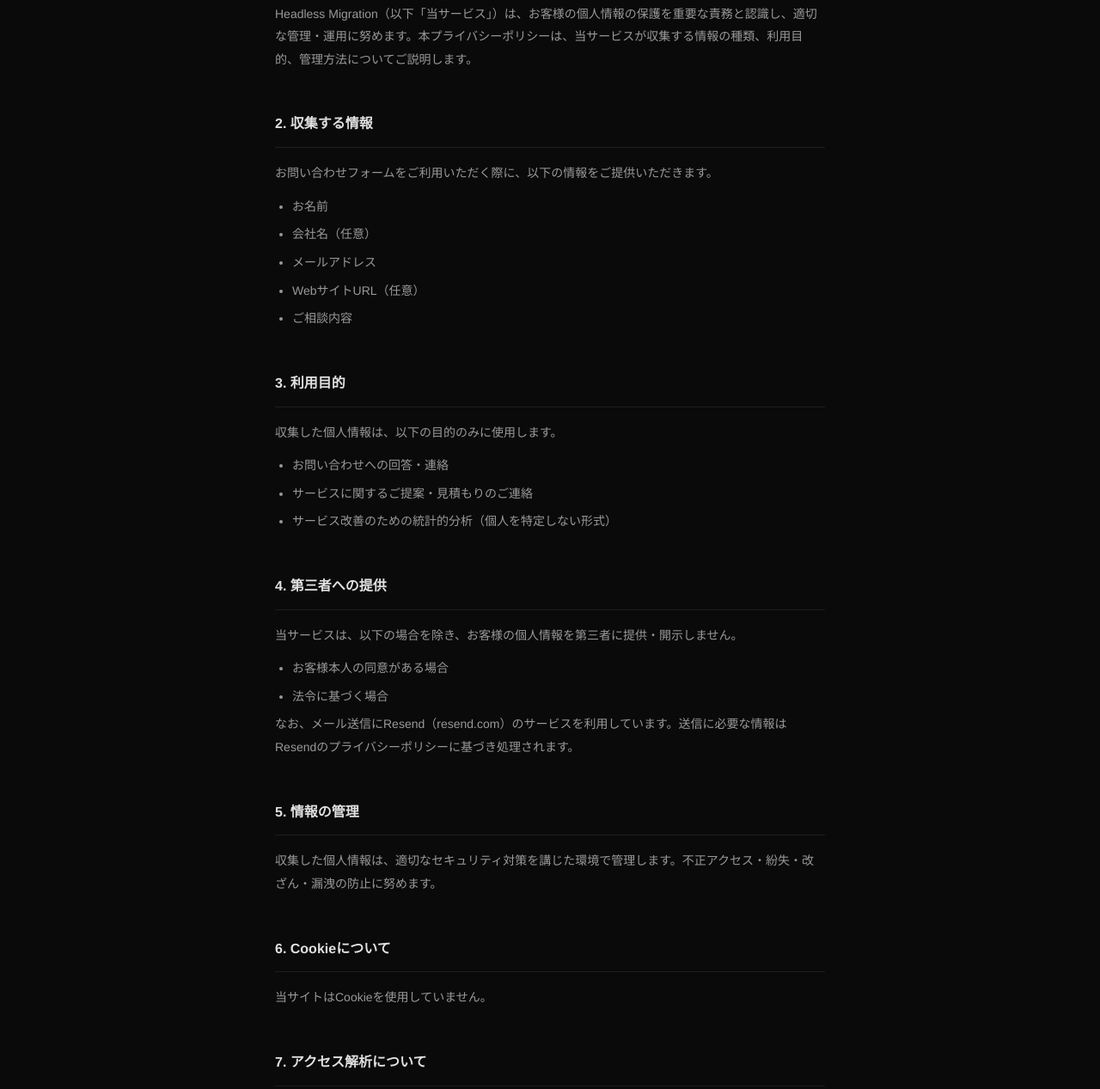
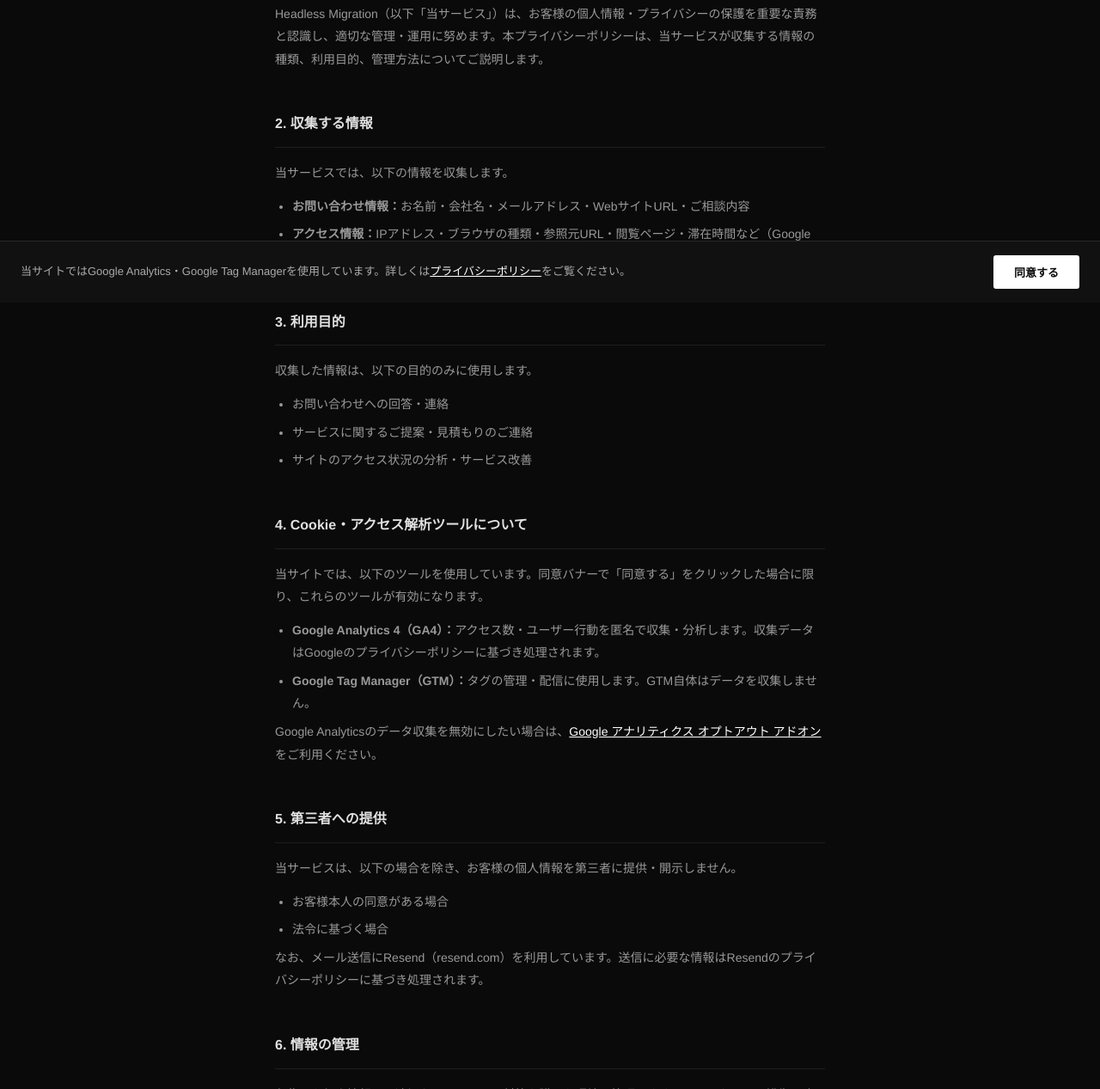
Before and after one commit to yukaokuyama/wpgrad-lp, a website: page privacy/index.html in a window 1280 px wide. Shown: the part 448-1715 px from the top of the page at 86% size. Drawn offline with Linux system fonts and the light colour scheme.

Commit message:
Add GTM/GA4, cookie consent banner, update privacy policy

```diff
--- /dev/null
+++ b/js/consent.js
@@ -0,0 +1,56 @@
+(function () {
+  var STORAGE_KEY = 'hm_cookie_consent';
+
+  function grantConsent() {
+    localStorage.setItem(STORAGE_KEY, '1');
+    window.dataLayer = window.dataLayer || [];
+    window.dataLayer.push({ event: 'consent_granted' });
+    var banner = document.getElementById('cookie-banner');
+    if (banner) banner.style.display = 'none';
+  }
+
+  function initBanner() {
+    if (localStorage.getItem(STORAGE_KEY) === '1') {
+      // 同意済み：即座にdataLayer通知
+      window.dataLayer = window.dataLayer || [];
+      window.dataLayer.push({ event: 'consent_granted' });
+      return;
+    }
+
+    // バナーを表示
+    var banner = document.createElement('div');
+    banner.id = 'cookie-banner';
+    banner.style.cssText = [
+      'position:fixed', 'bottom:0', 'left:0', 'right:0', 'z-index:9999',
+      'background:#111', 'border-top:1px solid #2a2a2a',
+      'padding:16px 24px', 'display:flex', 'align-items:center',
+      'justify-content:space-between', 'gap:16px', 'flex-wrap:wrap',
+      'font-family:Helvetica Neue,Arial,sans-serif'
+    ].join(';');
+
+    var text = document.createElement('p');
+    text.style.cssText = 'margin:0;font-size:13px;color:#aaa;line-height:1.6;flex:1;min-width:200px;';
+    text.innerHTML = '当サイトではGoogle Analytics・Google Tag Managerを使用しています。'
+      + '詳しくは<a href="/privacy/" style="color:#fff;text-decoration:underline;">プライバシーポリシー</a>をご覧ください。';
+
+    var btn = document.createElement('button');
+    btn.textContent = '同意する';
+    btn.style.cssText = [
+      'background:#fff', 'color:#0a0a0a', 'border:none',
+      'padding:10px 24px', 'font-size:13px', 'font-weight:700',
+      'cursor:pointer', 'border-radius:3px', 'white-space:nowrap',
+      'flex-shrink:0'
+    ].join(';');
+    btn.addEventListener('click', grantConsent);
+
+    banner.appendChild(text);
+    banner.appendChild(btn);
+    document.body.appendChild(banner);
+  }
+
+  if (document.readyState === 'loading') {
+    document.addEventListener('DOMContentLoaded', initBanner);
+  } else {
+    initBanner();
+  }
+})();
--- a/privacy/index.html
+++ b/privacy/index.html
@@ -1,6 +1,13 @@
 <!DOCTYPE html>
 <html lang="ja">
 <head>
+<!-- Google Tag Manager -->
+<script>(function(w,d,s,l,i){w[l]=w[l]||[];w[l].push({'gtm.start':
+new Date().getTime(),event:'gtm.js'});var f=d.getElementsByTagName(s)[0],
+j=d.createElement(s),dl=l!='dataLayer'?'&l='+l:'';j.async=true;j.src=
+'https://www.googletagmanager.com/gtm.js?id='+i+dl;f.parentNode.insertBefore(j,f);
+})(window,document,'script','dataLayer','GTM-T4D4549R');</script>
+<!-- End Google Tag Manager -->
   <meta charset="UTF-8">
   <meta name="viewport" content="width=device-width, initial-scale=1.0">
   <title>プライバシーポリシー | Headless Migration</title>
@@ -43,6 +50,10 @@
   </style>
 </head>
 <body>
+<!-- Google Tag Manager (noscript) -->
+<noscript><iframe src="https://www.googletagmanager.com/ns.html?id=GTM-T4D4549R" height="0" width="0" style="display:none;visibility:hidden"></iframe></noscript>
+<!-- End Google Tag Manager (noscript) -->
+<script src="/js/consent.js"></script>
 
   <header>
     <a href="/" class="header-logo">Headless Migration</a>
@@ -58,72 +69,69 @@
   </div>
 
   <div class="content">
-    <p class="last-updated">最終更新日：2025年1月1日</p>
+    <p class="last-updated">最終更新日：2025年3月15日</p>
 
     <div class="section">
       <h2>1. 基本方針</h2>
-      <p>Headless Migration（以下「当サービス」）は、お客様の個人情報の保護を重要な責務と認識し、適切な管理・運用に努めます。本プライバシーポリシーは、当サービスが収集する情報の種類、利用目的、管理方法についてご説明します。</p>
+      <p>Headless Migration（以下「当サービス」）は、お客様の個人情報・プライバシーの保護を重要な責務と認識し、適切な管理・運用に努めます。本プライバシーポリシーは、当サービスが収集する情報の種類、利用目的、管理方法についてご説明します。</p>
     </div>
 
     <div class="section">
       <h2>2. 収集する情報</h2>
-      <p>お問い合わせフォームをご利用いただく際に、以下の情報をご提供いただきます。</p>
+      <p>当サービスでは、以下の情報を収集します。</p>
       <ul>
-        <li>お名前</li>
-        <li>会社名（任意）</li>
-        <li>メールアドレス</li>
-        <li>WebサイトURL（任意）</li>
-        <li>ご相談内容</li>
+        <li><strong>お問い合わせ情報：</strong>お名前・会社名・メールアドレス・WebサイトURL・ご相談内容</li>
+        <li><strong>アクセス情報：</strong>IPアドレス・ブラウザの種類・参照元URL・閲覧ページ・滞在時間など（Google Analyticsにより匿名で収集）</li>
       </ul>
     </div>
 
     <div class="section">
       <h2>3. 利用目的</h2>
-      <p>収集した個人情報は、以下の目的のみに使用します。</p>
+      <p>収集した情報は、以下の目的のみに使用します。</p>
       <ul>
         <li>お問い合わせへの回答・連絡</li>
         <li>サービスに関するご提案・見積もりのご連絡</li>
-        <li>サービス改善のための統計的分析（個人を特定しない形式）</li>
+        <li>サイトのアクセス状況の分析・サービス改善</li>
       </ul>
     </div>
 
     <div class="section">
-      <h2>4. 第三者への提供</h2>
+      <h2>4. Cookie・アクセス解析ツールについて</h2>
+      <p>当サイトでは、以下のツールを使用しています。同意バナーで「同意する」をクリックした場合に限り、これらのツールが有効になります。</p>
+      <ul>
+        <li><strong>Google Analytics 4（GA4）：</strong>アクセス数・ユーザー行動を匿名で収集・分析します。収集データはGoogleのプライバシーポリシーに基づき処理されます。</li>
+        <li><strong>Google Tag Manager（GTM）：</strong>タグの管理・配信に使用します。GTM自体はデータを収集しません。</li>
+      </ul>
+      <p>Google Analyticsのデータ収集を無効にしたい場合は、<a href="https://tools.google.com/dlpage/gaoptout" target="_blank" rel="noopener" style="color:#fff;text-decoration:underline;">Google アナリティクス オプトアウト アドオン</a>をご利用ください。</p>
+    </div>
+
+    <div class="section">
+      <h2>5. 第三者への提供</h2>
       <p>当サービスは、以下の場合を除き、お客様の個人情報を第三者に提供・開示しません。</p>
       <ul>
         <li>お客様本人の同意がある場合</li>
         <li>法令に基づく場合</li>
       </ul>
-      <p>なお、メール送信にResend（resend.com）のサービスを利用しています。送信に必要な情報はResendのプライバシーポリシーに基づき処理されます。</p>
+      <p>なお、メール送信にResend（resend.com）を利用しています。送信に必要な情報はResendのプライバシーポリシーに基づき処理されます。</p>
     </div>
 
     <div class="section">
-      <h2>5. 情報の管理</h2>
+      <h2>6. 情報の管理</h2>
       <p>収集した個人情報は、適切なセキュリティ対策を講じた環境で管理します。不正アクセス・紛失・改ざん・漏洩の防止に努めます。</p>
     </div>
 
     <div class="section">
-      <h2>6. Cookieについて</h2>
-      <p>当サイトはCookieを使用していません。</p>
+      <h2>7. 個人情報の開示・訂正・削除</h2>
+      <p>ご提供いただいた個人情報の開示・訂正・削除をご希望の場合は、お問い合わせフォームよりご連絡ください。</p>
     </div>
 
     <div class="section">
-      <h2>7. アクセス解析について</h2>
-      <p>当サイトでは、サービス改善のためにアクセス解析ツールを使用する場合があります。収集されるデータは匿名であり、個人を特定するものではありません。</p>
-    </div>
-
-    <div class="section">
-      <h2>8. 個人情報の開示・訂正・削除</h2>
-      <p>ご提供いただいた個人情報の開示・訂正・削除をご希望の場合は、下記お問い合わせ先までご連絡ください。</p>
-    </div>
-
-    <div class="section">
-      <h2>9. プライバシーポリシーの変更</h2>
+      <h2>8. プライバシーポリシーの変更</h2>
       <p>本ポリシーは必要に応じて改定することがあります。重要な変更がある場合は当サイト上でお知らせします。</p>
     </div>
 
     <div class="section">
-      <h2>10. お問い合わせ</h2>
+      <h2>9. お問い合わせ</h2>
       <p>個人情報の取り扱いに関するご質問は、<a href="/contact/" style="color:#fff;text-decoration:underline;">お問い合わせフォーム</a>よりご連絡ください。</p>
     </div>
   </div>
```
Also changed, not shown: column/headless-cms-basics.html (+11 -0 lines), column/index.html (+11 -0 lines), column/lighthouse-score.html (+11 -0 lines), column/wordpress-attack-surface.html (+11 -0 lines), contact/index.html (+11 -0 lines), index.html (+11 -0 lines).
